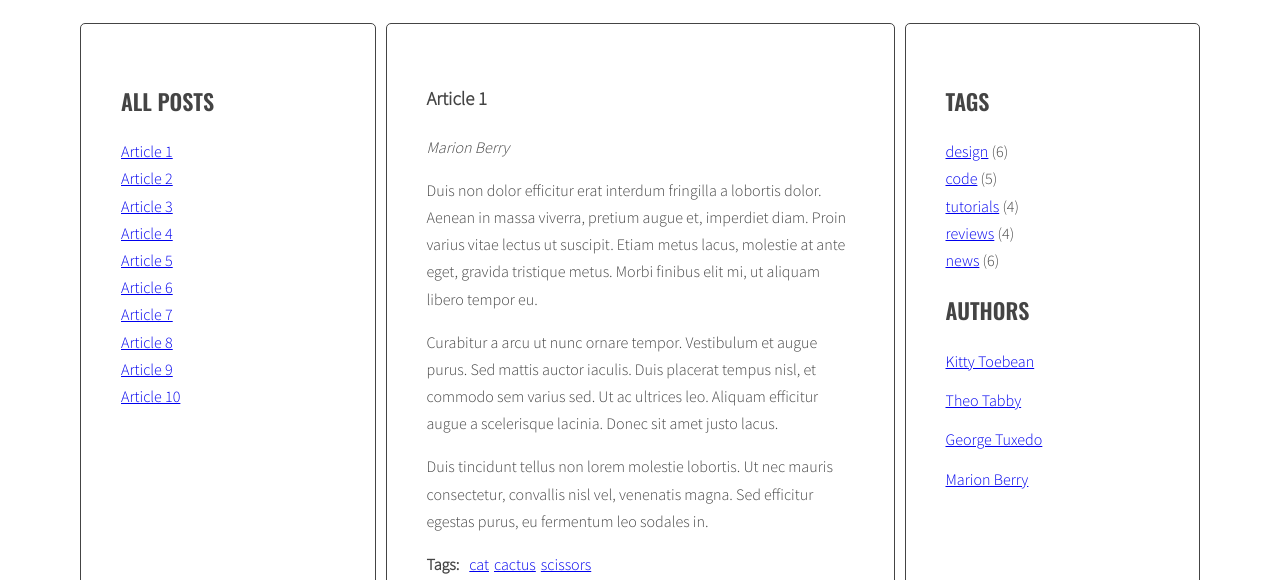
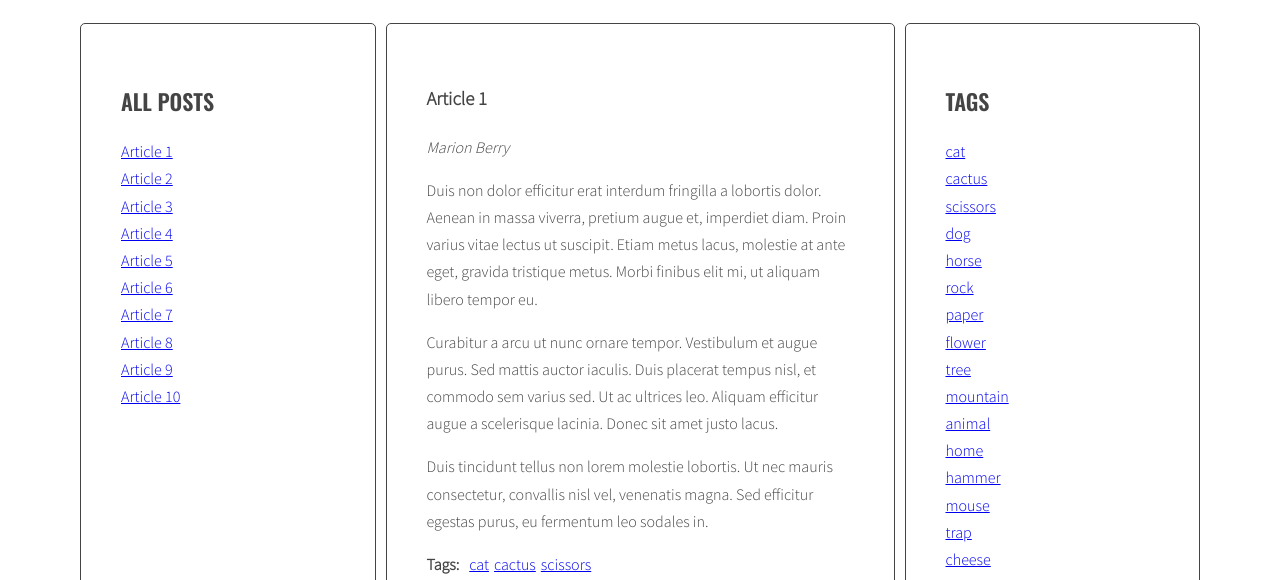
Before and after one commit to frantz92/blog_website, a website: page index.html in a window 1280 px wide. Shown: the part 220-800 px from the top of the page. Drawn offline with nearby package versions, Linux system fonts and the light colour scheme.

Commit message:
Add array for tags list

```diff
--- a/index.html
+++ b/index.html
@@ -193,11 +193,7 @@
           <aside class="sidebar">
             <h2 class="section-title">Tags</h2>
             <ul class="list tags">
-              <li><a href="#">design</a> <span>(6)</span></li>
-              <li><a href="#">code</a> <span>(5)</span></li>
-              <li><a href="#">tutorials</a> <span>(4)</span></li>
-              <li><a href="#">reviews</a> <span>(4)</span></li>
-              <li><a href="#">news</a> <span>(6)</span></li>
+
             </ul>
             <h2 class="section-title">Authors</h2>
             <ul class="list authors">
--- a/js/script.js
+++ b/js/script.js
@@ -30,7 +30,8 @@ const optArticleSelector = '.post',
   optTitleSelector = '.post-title',
   optTitleListSelector = '.titles',
   optArticleTagsSelector = '.post-tags .list',
-  optArticleAuthorSelector = '.post-author';
+  optArticleAuthorSelector = '.post-author',
+  optTagsListSelector = '.tags.list';
 
 function generateTitleLinks(customSelector = ''){
   let html = '';
@@ -67,6 +68,8 @@ for(let link of links){
 }
 
 function generateTags(){
+  /* [NEW] create a new variable allTags with an empty object */
+  let allTags = [];
   /* [DONE] find all articles */
   const articles = document.querySelectorAll(optArticleSelector);
   //console.log(articles);
@@ -91,6 +94,11 @@ function generateTags(){
       /* [DONE] add generated code to html variable */
       html = html + tagHTML;
       //console.log(html);
+      /* [NEW] check if this link is NOT already in allTags */
+      if(allTags.indexOf(tagHTML) == -1){
+        /* [NEW] add generated code to allTags array */
+        allTags.push(tagHTML);
+      }
     /* END LOOP: for each tag */
     }
     /* insert HTML of all the links into the tags wrapper */
@@ -98,6 +106,10 @@ function generateTags(){
     //console.log(tagsWrapper);
   /* END LOOP: for every article: */
   }
+  /* [NEW] find list of tags in right column */
+  const tagList = document.querySelector('.tags');
+  /* [NEW] add html from allTags to tagList */
+  tagList.innerHTML = allTags.join(' ');
 }
 
 generateTags();
```
